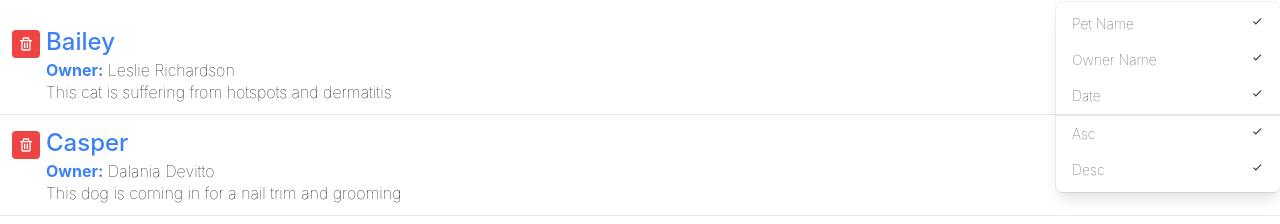
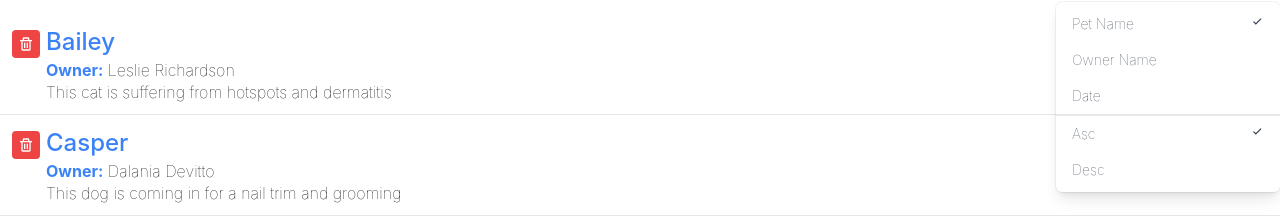
Before and after one commit to AllenRuiGuo/react-interface, a React (Create React App) app: page / in a window 1280 px wide. Both pictures are taken after a click on the button "Sort By". Shown: the part 190-414 px from the top of the page. Built offline with nearby package versions, Linux system fonts and the light colour scheme.

Commit message:
Sort by button

```diff
--- a/src/App.js
+++ b/src/App.js
@@ -44,7 +44,14 @@
         Your Appointments
       </h1>
       <AddAppointment />
-      <Search query={query} onQueryChange={(myQuery) => setQuery(myQuery)} />
+      <Search
+        query={query}
+        onQueryChange={(myQuery) => setQuery(myQuery)}
+        orderBy={orderBy}
+        onOrderByChange={(mySort) => setOrderBy(mySort)}
+        sortBy={sortBy}
+        onSortByChange={(mySort) => setSortBy(mySort)}
+      />
 
       <ul className="divide-y divide-gray-200">
         {filteredAppointments.map((appointment) => (
--- a/src/components/Search.js
+++ b/src/components/Search.js
@@ -1,7 +1,13 @@
 import { BiSearch, BiCaretDown, BiCheck } from "react-icons/bi";
 import { useState } from "react";
 
-const DropDown = ({ toggle }) => {
+const DropDown = ({
+  toggle,
+  sortBy,
+  onSortByChange,
+  orderBy,
+  onOrderByChange,
+}) => {
   if (!toggle) {
     return null;
   }
@@ -17,41 +23,53 @@
         aria-labelledby="options-menu"
       >
         <div
+          onClick={() => onSortByChange("petName")}
           className="px-4 py-2 text-sm text-gray-700 hover:bg-gray-100 hover:text-gray-900 flex justify-between cursor-pointer"
           role="menuitem"
         >
-          Pet Name <BiCheck />
+          Pet Name {sortBy === "petName" && <BiCheck />}
         </div>
         <div
+          onClick={() => onSortByChange("ownerName")}
           className="px-4 py-2 text-sm text-gray-700 hover:bg-gray-100 hover:text-gray-900 flex justify-between cursor-pointer"
           role="menuitem"
         >
-          Owner Name <BiCheck />
+          Owner Name {sortBy === "ownerName" && <BiCheck />}
         </div>
         <div
+          onClick={() => onSortByChange("aptDate")}
           className="px-4 py-2 text-sm text-gray-700 hover:bg-gray-100 hover:text-gray-900 flex justify-between cursor-pointer"
           role="menuitem"
         >
-          Date <BiCheck />
+          Date {sortBy === "aptDate" && <BiCheck />}
         </div>
         <div
+          onClick={() => onOrderByChange("asc")}
           className="px-4 py-2 text-sm text-gray-700 hover:bg-gray-100 hover:text-gray-900 flex justify-between cursor-pointer border-gray-1 border-t-2"
           role="menuitem"
         >
-          Asc <BiCheck />
+          Asc {orderBy === "asc" && <BiCheck />}
         </div>
         <div
+          onClick={() => onOrderByChange("desc")}
           className="px-4 py-2 text-sm text-gray-700 hover:bg-gray-100 hover:text-gray-900 flex justify-between cursor-pointer"
           role="menuitem"
         >
-          Desc <BiCheck />
+          Desc {orderBy === "desc" && <BiCheck />}
         </div>
       </div>
     </div>
   );
 };
 
-const Search = ({ query, onQueryChange }) => {
+const Search = ({
+  query,
+  onQueryChange,
+  sortBy,
+  onSortByChange,
+  orderBy,
+  onOrderByChange,
+}) => {
   let [toggleSort, setToggleSort] = useState(false);
   return (
     <div className="py-5">
@@ -83,7 +101,13 @@
             >
               Sort By <BiCaretDown className="ml-2" />
             </button>
-            <DropDown toggle={toggleSort} />
+            <DropDown
+              toggle={toggleSort}
+              sortBy={sortBy}
+              onSortByChange={(mySort) => onSortByChange(mySort)}
+              orderBy={orderBy}
+              onOrderByChange={(myOrder) => onOrderByChange(myOrder)}
+            />
           </div>
         </div>
       </div>
```
